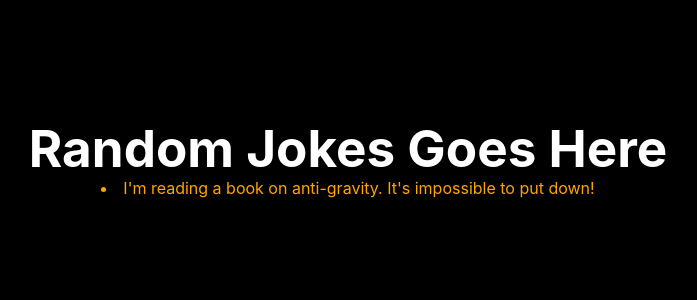
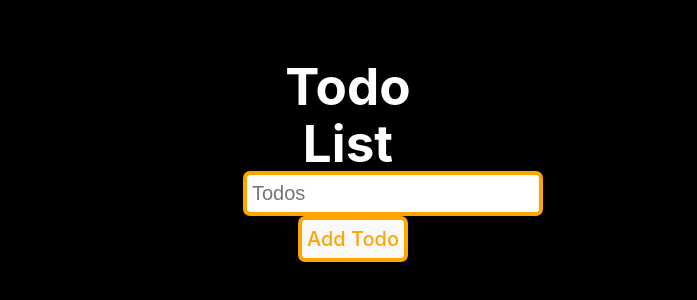
Before and after one commit to Sonu8544/react-Js-interview-practice-problem, a React (Vite) app: page / in a window 1280 px wide. Shown: the part 240-540 px from the top of the page, without its empty margins (292-989 px from the left). Built offline with nearby package versions, Linux system fonts and the light colour scheme.

Commit message:
Todo List here

```diff
--- a/src/App.jsx
+++ b/src/App.jsx
@@ -7,6 +7,7 @@ import ToggleComponent from "./components/Five/ToggleComponent";
 import FetchApi from "./components/Six/FetchApi";
 import FetchData from "./components/Six/FetchData";
 import RandomJokes from "./components/Seven/RandomJokes";
+import TodoList from "./components/Eight/TodoList";
 
 
 function App() {
@@ -20,7 +21,8 @@ function App() {
       {/* <PrintRealTimeText /> */}
        {/* <FetchApi /> */}
        {/* <FetchData /> */}
-       <RandomJokes />
+       {/* <RandomJokes /> */}
+       <TodoList />
 
     </>
   );
--- /dev/null
+++ b/src/components/Eight/Todo.css
@@ -0,0 +1,54 @@
+* {
+    margin: 0;
+    padding: 0;
+    box-sizing: border-box;
+}
+
+.container{
+    min-width: 50%;
+    max-width: 50%;
+    margin-left: 25%;
+
+}
+
+.todoInput {
+    outline: none;
+    width: 300px;
+    border: 4px solid orange;
+    padding: 7px 5px;
+    color: black;
+    border-radius: 7px;
+    font-size: 20px;
+}
+
+.btn {
+    outline: none;
+    margin-left: 10px;
+    border: 4px solid orange;
+    padding: 7px 5px;
+    border-radius: 7px;
+    font-size: 20px;
+}
+
+.btnRemove{
+    outline: none;
+    background: none;
+    color: white;
+    margin-left: 10px;
+    border: 4px solid white;
+    padding: 7px 5px;
+    border-radius: 7px;
+    font-size: 20px;
+}
+
+.flex{
+    display: flex;
+    justify-content: space-around;
+    align-items: center;
+    margin-top: 5px;
+}
+
+.flex p{
+    font-size: 18px;
+    font-weight: 500;
+}
--- /dev/null
+++ b/src/components/Eight/TodoList.jsx
@@ -0,0 +1,46 @@
+import React, { useState } from "react";
+import './Todo.css'
+
+const TodoList = () => {
+  const [input, setInput] = useState("");
+  const [todo, setTodo] = useState([]);
+
+  const addTodo = () => {
+    if (input.trim() !== "") {
+      setTodo([...todo, input]);
+      setInput("");
+    }
+  };
+
+  const removeTodo = (index) => {
+    const updateTodo = todo.filter((_, i) => i != index);
+    setTodo(updateTodo);
+  };
+
+  return (
+    <>
+    <div className="container">
+      <h1>Todo List</h1>
+      <input
+      className="todoInput"
+        type="text"
+        placeholder="Todos"
+        value={input}
+        onChange={(e) => setInput(e.target.value)}
+      />
+      <button className="btn" onClick={addTodo}>Add Todo</button>
+
+      <ul className="todosList">
+        {todo.map((item, index) => (
+          <li className="flex" key={index}>
+            <p>{item}</p>
+            <button className="btnRemove" onClick={() => removeTodo(index)}>Remove</button>
+          </li>
+        ))}
+      </ul>
+      </div>
+    </>
+  );
+};
+
+export default TodoList;
```
